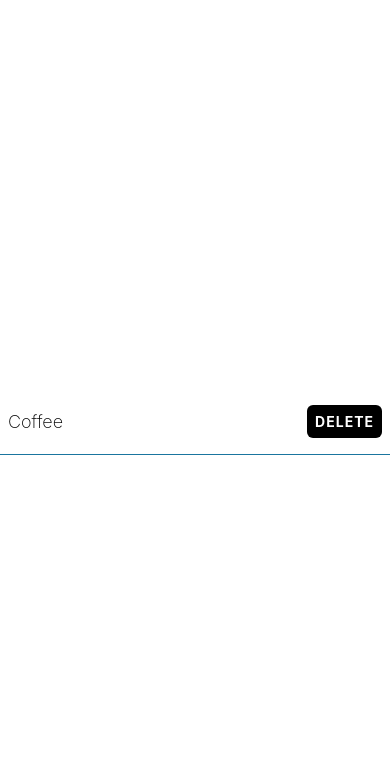
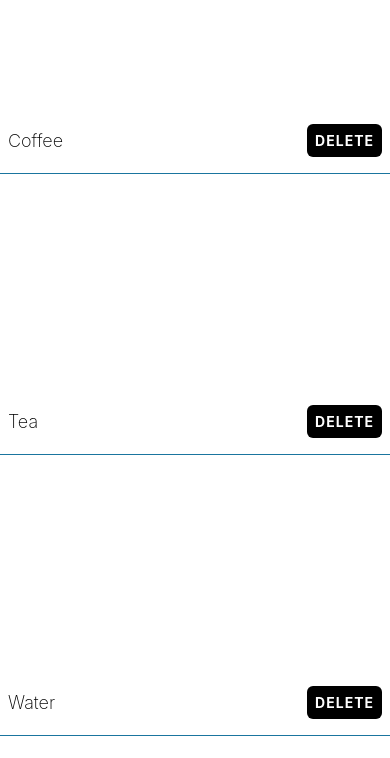
Before and after one commit to meniYud/react-native-init, a React Native app: screen / in a window 390 px wide. Shown: the top 758 px of the page. Built offline with nearby package versions, Linux system fonts and the light colour scheme.

Commit message:
extract code into reusable components

```diff
--- a/App.tsx
+++ b/App.tsx
@@ -1,36 +1,13 @@
-import { StatusBar } from "expo-status-bar";
-import { StyleSheet, Text, View, TouchableOpacity, Alert } from "react-native";
+import { StyleSheet, View } from "react-native";
 import { theme } from "./theme";
+import { ShoppingListItem } from "./components/SoppingListItem/ShoppingListItem";
 
 export default function App() {
-  const onDelete = () => {
-    console.log("Delete pressed")
-    Alert.alert(
-      "For real ?",
-      "Press OK, and It's gone!",
-      [
-        {
-          text: "OK",
-          onPress: () => console.log("Annnnd it's gone !"),
-          style: "destructive"
-        },
-        {
-          text: "Hell no!",
-          onPress: () => console.log("Pheeuuu... It was close!"),
-          style: "cancel"
-        }
-      ]
-    )
-  }
   return (
     <View style={styles.container}>
-      <View style={styles.itemContainer}>
-        <Text style={styles.itemText}>Coffee</Text>
-        <TouchableOpacity style={styles.deleteButton} onPress={onDelete} activeOpacity={0.8}>
-          <Text style={styles.deleteButtonText}>Delete</Text>
-        </TouchableOpacity>
-      </View>
-      <StatusBar style="auto" />
+      <ShoppingListItem name={"Coffee"} />
+      <ShoppingListItem name={"Tea"} />
+      <ShoppingListItem name={"Water"} />
     </View>
   );
 }
@@ -41,28 +18,4 @@ const styles = StyleSheet.create({
     backgroundColor: theme.colorWhite,
     justifyContent: "center",
   },
-  itemContainer: {
-    paddingVertical: 16,
-    paddingHorizontal: 8,
-    borderBottomColor: theme.colorCerulean,
-    borderBottomWidth: 1,
-    flexDirection: "row",
-    alignItems: "center",
-    justifyContent: "space-between",
-  },
-  itemText: {
-    fontSize: 18,
-    fontWeight: "200",
-  },
-  deleteButton: {
-    backgroundColor: theme.colorBlack,
-    padding: 8,
-    borderRadius: 6
-  },
-  deleteButtonText: {
-    color: theme.colorWhite,
-    fontWeight: "bold",
-    textTransform: "uppercase",
-    letterSpacing: 1,
-  }
 });
--- /dev/null
+++ b/components/ShoppingList.tsx
@@ -0,0 +1,5 @@
+import React from "react";
+
+export const ShoppingList = () => {
+  return <div>ShoppingList</div>;
+};
--- /dev/null
+++ b/components/SoppingListItem/ShoppingListItem.statics.tsx
@@ -0,0 +1,13 @@
+import { AlertButtonStyle } from "../../utility/types/natives";
+export const deleteAlertButtons = [
+  {
+    text: "OK",
+    onPress: () => console.log("Annnnd it's gone !"),
+    style: AlertButtonStyle.destructive,
+  },
+  {
+    text: "Hell no!",
+    onPress: () => console.log("Pheeuuu... It was close!"),
+    style: AlertButtonStyle.cancel,
+  },
+];
--- /dev/null
+++ b/components/SoppingListItem/ShoppingListItem.tsx
@@ -0,0 +1,64 @@
+import React from "react";
+import { StyleSheet, Text, View, TouchableOpacity, Alert } from "react-native";
+import { theme } from "../../theme";
+
+import { deleteAlertButtons } from "./ShoppingListItem.statics";
+
+type Props = { name: string };
+export const ShoppingListItem: React.FC<Props> = (props) => {
+  const { name } = props;
+  const onDelete = () => {
+    Alert.alert(
+      `For real ?`,
+      `Press OK, and ${name} is gone!`,
+      deleteAlertButtons,
+    );
+  };
+
+  return (
+    <View style={styles.container}>
+      <View style={styles.itemContainer}>
+        <Text style={styles.itemText}>{name}</Text>
+        <TouchableOpacity
+          style={styles.deleteButton}
+          onPress={onDelete}
+          activeOpacity={0.8}
+        >
+          <Text style={styles.deleteButtonText}>Delete</Text>
+        </TouchableOpacity>
+      </View>
+    </View>
+  );
+};
+
+const styles = StyleSheet.create({
+  container: {
+    flex: 1,
+    backgroundColor: theme.colorWhite,
+    justifyContent: "center",
+  },
+  itemContainer: {
+    paddingVertical: 16,
+    paddingHorizontal: 8,
+    borderBottomColor: theme.colorCerulean,
+    borderBottomWidth: 1,
+    flexDirection: "row",
+    alignItems: "center",
+    justifyContent: "space-between",
+  },
+  itemText: {
+    fontSize: 18,
+    fontWeight: "200",
+  },
+  deleteButton: {
+    backgroundColor: theme.colorBlack,
+    padding: 8,
+    borderRadius: 6,
+  },
+  deleteButtonText: {
+    color: theme.colorWhite,
+    fontWeight: "bold",
+    textTransform: "uppercase",
+    letterSpacing: 1,
+  },
+});
--- a/package.json
+++ b/package.json
@@ -23,6 +23,7 @@
     "eslint-config-expo": "~8.0.1",
     "eslint-config-prettier": "^9.1.0",
     "eslint-plugin-prettier": "^5.2.1",
+    "eslint-plugin-react-native": "^4.1.0",
     "prettier": "^3.4.1",
     "typescript": "^5.3.3"
   },
--- a/theme.ts
+++ b/theme.ts
@@ -1,5 +1,5 @@
 export const theme = {
-    colorCerulean: "#1a759f",
-    colorWhite: "#fff",
-    colorBlack: "#000",
+  colorCerulean: "#1a759f",
+  colorWhite: "#fff",
+  colorBlack: "#000",
 };
--- /dev/null
+++ b/utility/types/natives.ts
@@ -0,0 +1,8 @@
+import { AlertButton } from "react-native";
+
+type AlertButtonStyles = NonNullable<AlertButton["style"]>;
+export const AlertButtonStyle: Record<AlertButtonStyles, AlertButtonStyles> = {
+  default: "default",
+  cancel: "cancel",
+  destructive: "destructive",
+};
```
Also changed, not shown: .eslintrc.js, 1 other file (tests, documents, lock files or other folders).
